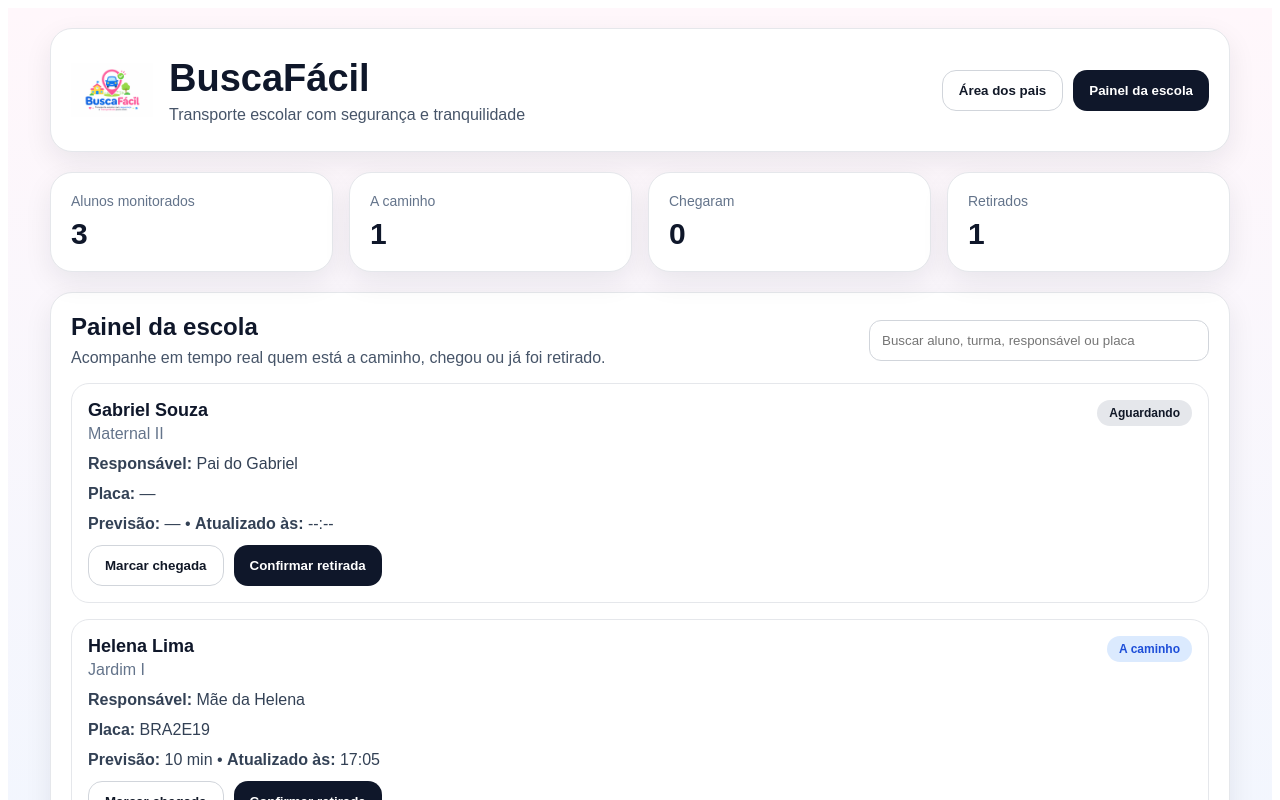
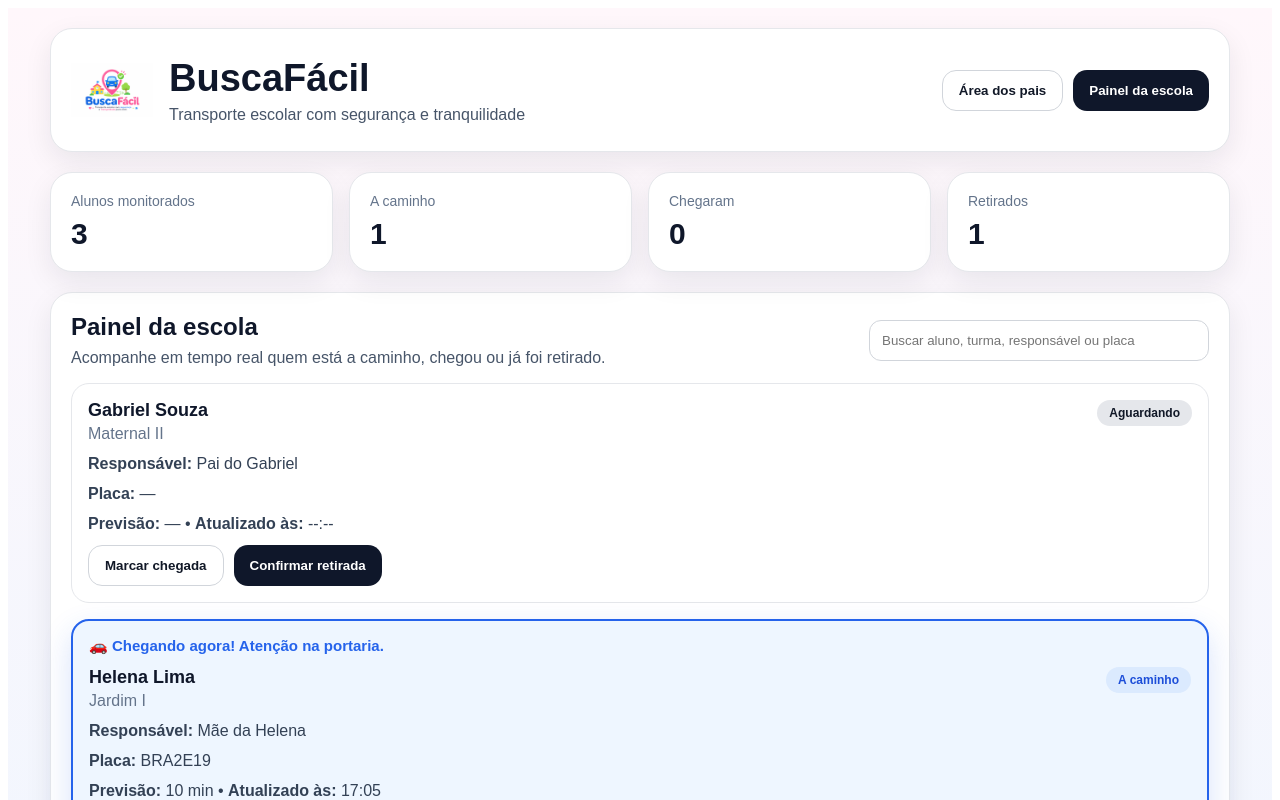
Before and after one commit to danielvittor22/e-com-pe-sem-filas, a React (Vite) app: page / in a window 1280 px wide. Both pictures are taken after a click on the button "Painel da escola". Shown: the top 800 px of the page. Built offline with nearby package versions, Linux system fonts and the light colour scheme.

Commit message:
Update App.jsx

```diff
--- a/src/App.jsx
+++ b/src/App.jsx
@@ -11,6 +11,7 @@
     plate: "",
     eta: "",
     updatedAt: "--:--",
+    alert: false,
   },
   {
     id: 2,
@@ -21,6 +22,7 @@
     plate: "BRA2E19",
     eta: "10 min",
     updatedAt: "17:05",
+    alert: true,
   },
   {
     id: 3,
@@ -31,6 +33,7 @@
     plate: "XYZ-1234",
     eta: "",
     updatedAt: "16:58",
+    alert: false,
   },
 ];
 
@@ -144,6 +147,7 @@
       responsible: parentResponsible || "Responsável",
       plate: parentPlate,
       eta: "Chegando agora",
+      alert: true,
     });
 
     alert("Aviso enviado para a escola.");
@@ -157,17 +161,25 @@
       responsible: parentResponsible || "Responsável",
       plate: parentPlate,
       eta: delayMinutes,
+      alert: true,
     });
 
     alert(`Atraso informado${delayNote ? `: ${delayNote}` : "."}`);
   }
 
   function markArrived(id) {
-    updateStudent(id, { status: "chegou" });
+    updateStudent(id, {
+      status: "chegou",
+      alert: false,
+    });
   }
 
   function markPickedUp(id) {
-    updateStudent(id, { status: "retirado", eta: "" });
+    updateStudent(id, {
+      status: "retirado",
+      eta: "",
+      alert: false,
+    });
   }
 
   return (
@@ -446,14 +458,29 @@
                 <div
                   key={student.id}
                   style={{
-                    border: "1px solid #e5e7eb",
+                    border: student.alert ? "2px solid #2563eb" : "1px solid #e5e7eb",
                     borderRadius: 18,
                     padding: 16,
-                    background: "#fff",
+                    background: student.alert ? "#eef6ff" : "#fff",
                     display: "grid",
                     gap: 12,
+                    boxShadow: student.alert
+                      ? "0 12px 30px rgba(37,99,235,0.18)"
+                      : "none",
                   }}
                 >
+                  {student.alert && (
+                    <div
+                      style={{
+                        color: "#2563eb",
+                        fontWeight: 800,
+                        fontSize: 15,
+                      }}
+                    >
+                      🚗 Chegando agora! Atenção na portaria.
+                    </div>
+                  )}
+
                   <div
                     style={{
                       display: "flex",
```
